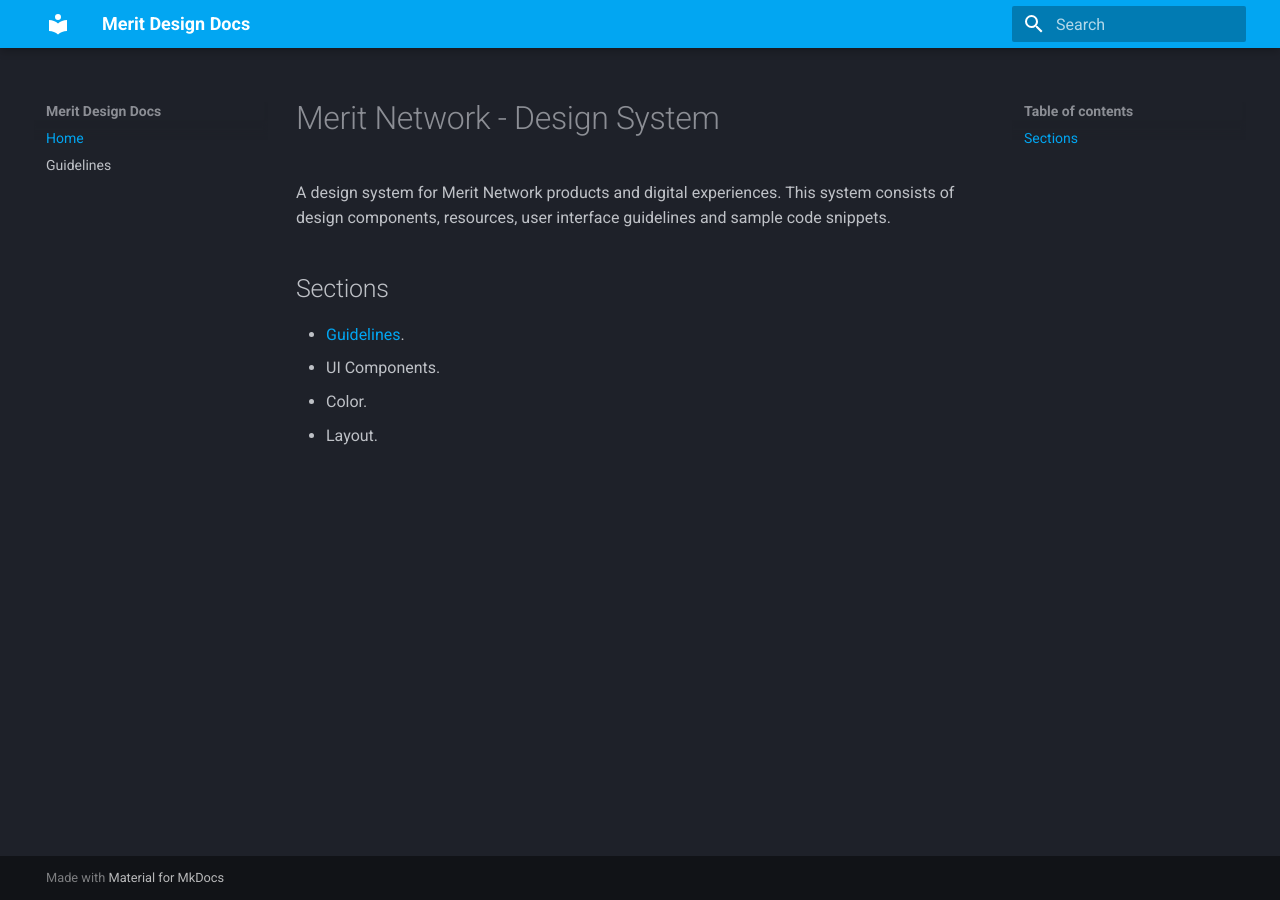
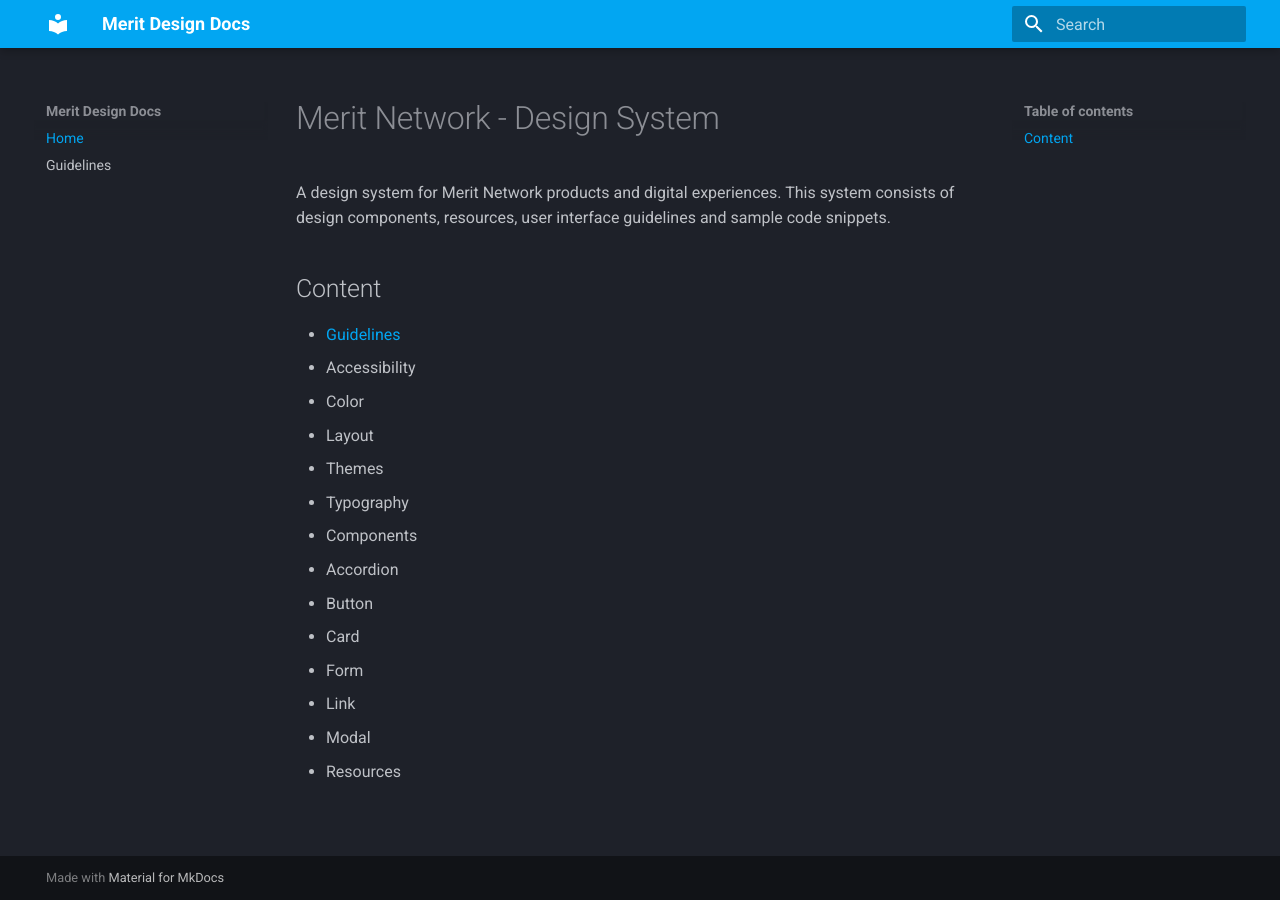
Before and after one commit to merit-network/merit-design, an MkDocs documentation site: the page built from docs/index.md, in a window 1280 px wide. Built offline with MkDocs 1.6.1 and Material for MkDocs 9.7.7, drawn with Linux system fonts in a browser that asks for light colours.

Commit message:
update contents

```diff
--- a/docs/index.md
+++ b/docs/index.md
@@ -2,9 +2,19 @@
 
 A design system for Merit Network products and digital experiences. This system consists of design components, resources, user interface guidelines and sample code snippets.
 
-## Sections
+## Content
 
-* [Guidelines](guidelines.md).
-* UI Components.
-* Color.
-* Layout.
+* [Guidelines](guidelines.md)
+  * Accessibility
+  * Color
+  * Layout
+  * Themes
+  * Typography
+* Components
+  * Accordion
+  * Button
+  * Card
+  * Form
+  * Link
+  * Modal
+* Resources
```
